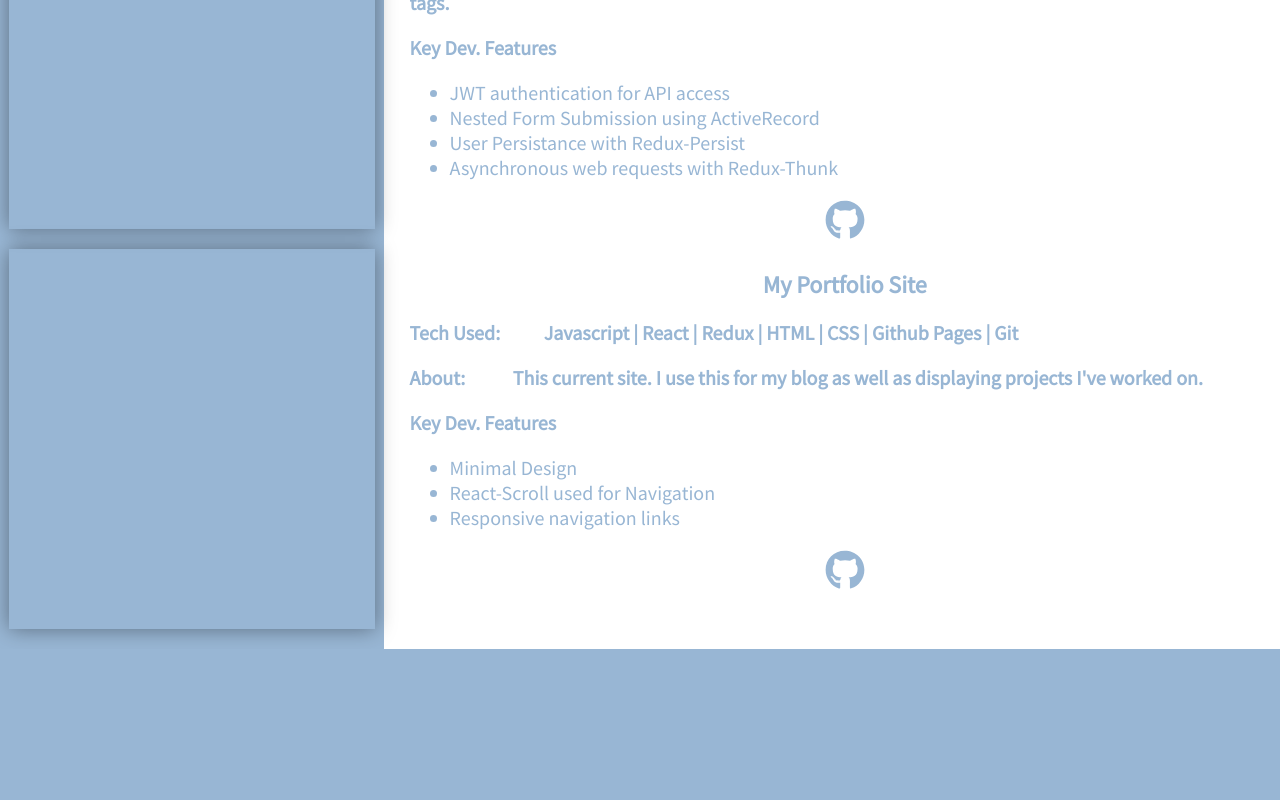
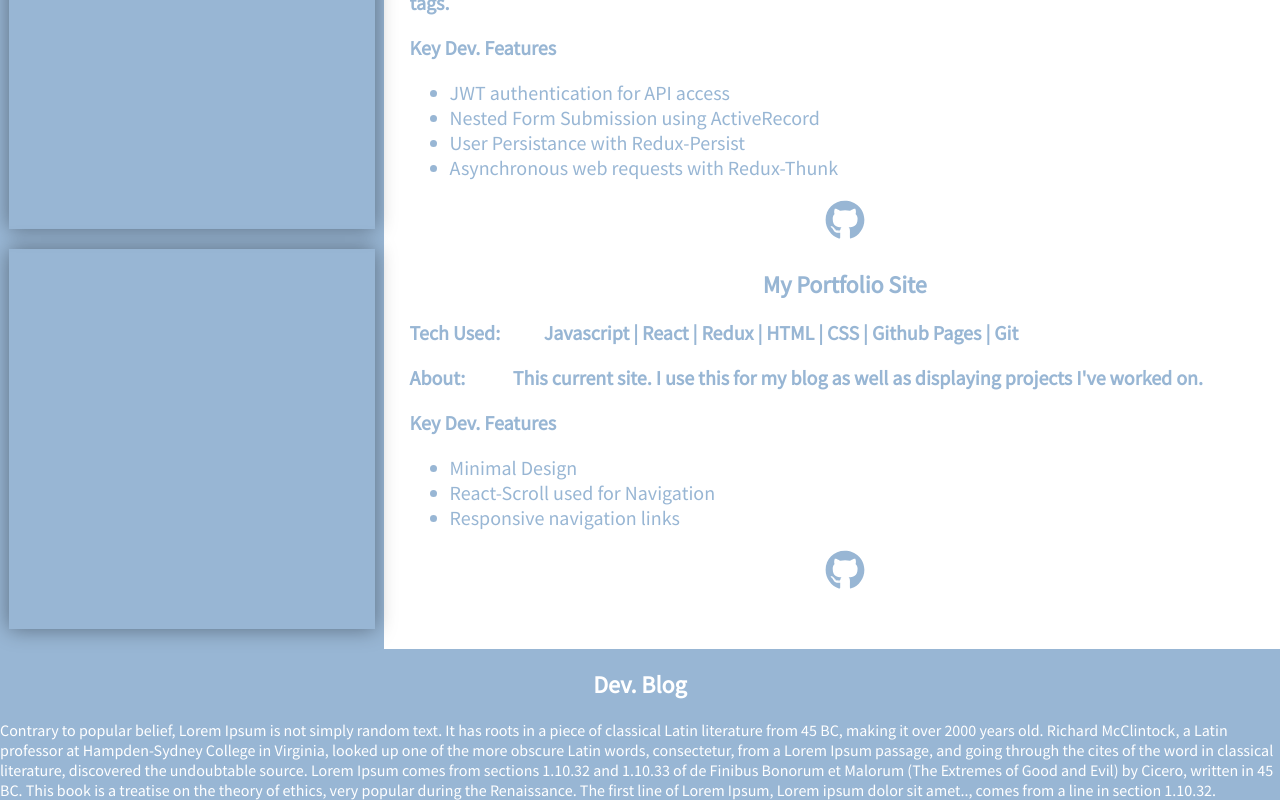
Before and after one commit to amckean12/alex-site, a React (Create React App) app: page / in a window 1280 px wide. Shown: the part 1008-1808 px from the top of the page. Before the commit the page ends 1657 px from the top, so only its background shows below. Built offline with nearby package versions, Linux system fonts and the light colour scheme.

Commit message:
can pass blog text ot a blog component

```diff
--- a/src/App.js
+++ b/src/App.js
@@ -32,7 +32,7 @@ class App extends Component {
                 <Link to='Portfolio-Container' spy={true} smooth={true} offset={-70} duration={550} style={linkStyles}>Portfolio</Link>
               </li>
               <li>
-                <Link to='/blog' style={linkStyles}>Blog</Link>
+                <Link to='blog-container' spy={true} smooth={true} offset={-70} duration={550} style={linkStyles}>Blog</Link>
               </li>
               <li>
                 <Link to='splash-container' spy={true} smooth={true} offset={-70} duration={550} style={linkStyles}>Home</Link>
@@ -42,6 +42,7 @@ class App extends Component {
         </div>
           <SplashContainer />
           <PortfolioContainer />
+          <BlogContainer />
       </div>
     );
   }
--- /dev/null
+++ b/src/blogs/what-ive-learned.js
@@ -0,0 +1 @@
+export const whatIveLearned = "Contrary to popular belief, Lorem Ipsum is not simply random text. It has roots in a piece of classical Latin literature from 45 BC, making it over 2000 years old. Richard McClintock, a Latin professor at Hampden-Sydney College in Virginia, looked up one of the more obscure Latin words, consectetur, from a Lorem Ipsum passage, and going through the cites of the word in classical literature, discovered the undoubtable source. Lorem Ipsum comes from sections 1.10.32 and 1.10.33 of de Finibus Bonorum et Malorum (The Extremes of Good and Evil) by Cicero, written in 45 BC. This book is a treatise on the theory of ethics, very popular during the Renaissance. The first line of Lorem Ipsum, Lorem ipsum dolor sit amet.., comes from a line in section 1.10.32."
--- /dev/null
+++ b/src/components/blog-component.js
@@ -0,0 +1,9 @@
+import React from 'react'
+
+const Blog = (props) => (
+  <div className="blog-component">
+    {props.content}
+  </div>
+);
+
+export default Blog
--- a/src/containers/blog-container.js
+++ b/src/containers/blog-container.js
@@ -1,10 +1,15 @@
 import React, { Component } from 'react'
+import Blog from '../components/blog-component.js'
+
+//Blogs
+import { whatIveLearned } from '../blogs/what-ive-learned.js'
 
 class BlogContainer extends Component {
    render(){
      return(
-       <div>
-        Blog
+       <div className="blog-container">
+         <h2>Dev. Blog</h2>
+         <Blog content={whatIveLearned}/>
        </div>
      )
    }
```
Also changed, not shown: src/blog.css (added, +7 -0 lines).
